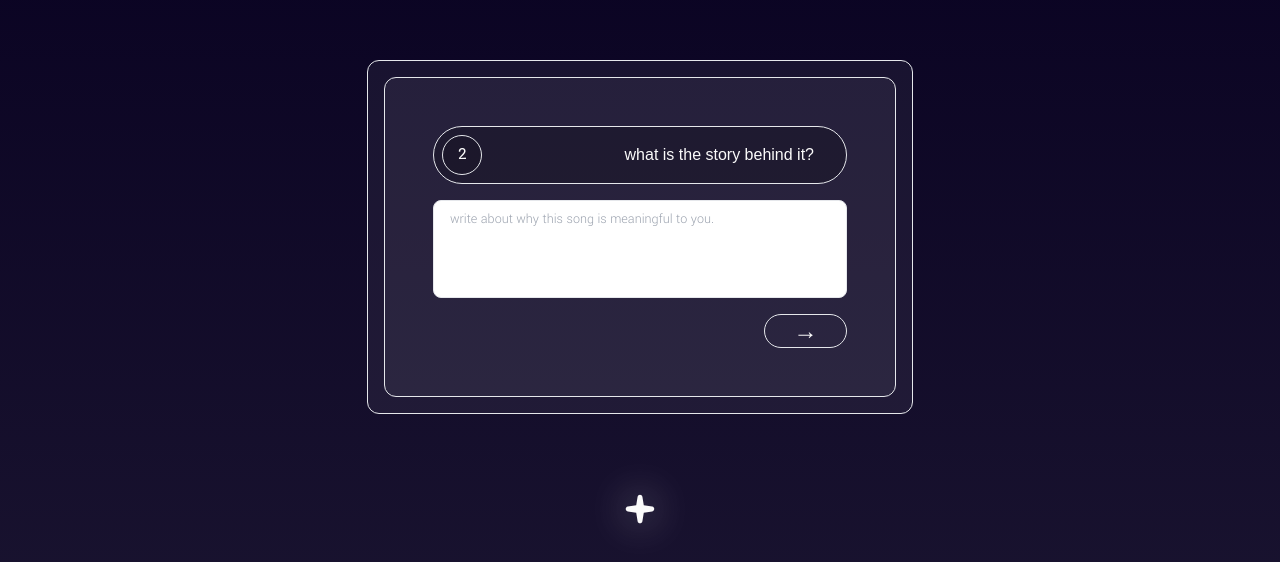
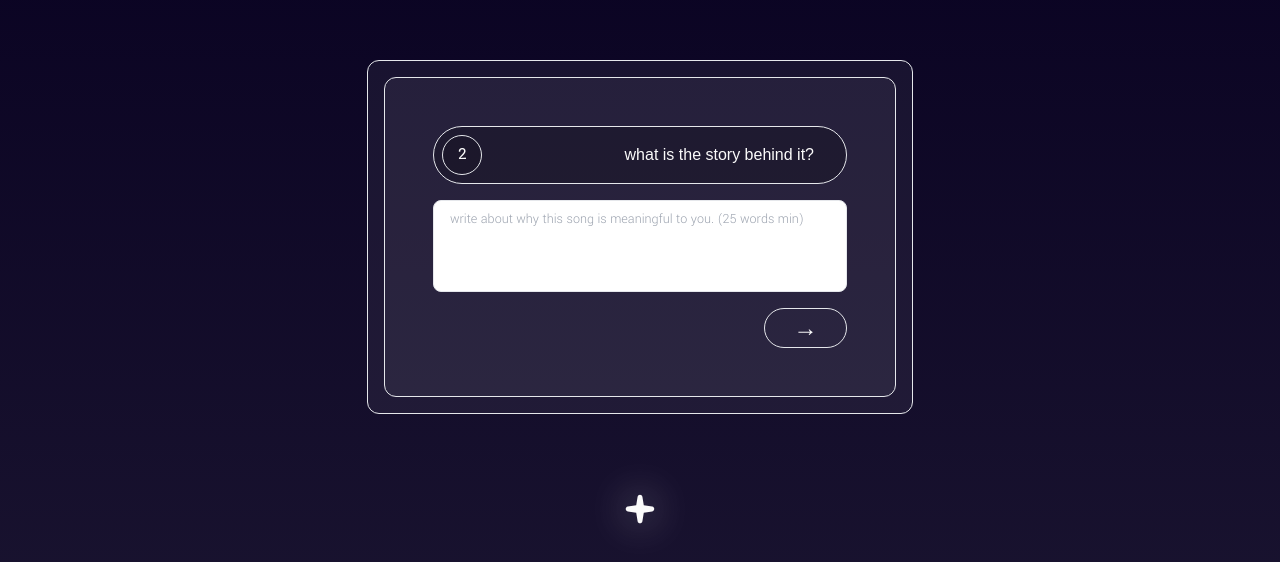
Before and after one commit to kunkunzhu/songs-stories-strangers, a Next.js app: page /send/step-two in a window 1280 px wide. Shown: the part 148-710 px from the top of the page. Built offline with nearby package versions, Linux system fonts and the light colour scheme; a web font is replaced by a local one.

Commit message:
add story length validation

```diff
--- a/src/app/send/step-two/page.tsx
+++ b/src/app/send/step-two/page.tsx
@@ -5,31 +5,56 @@ import Card from "@/components/card";
 import { TapeLabel } from "@/components/cassette";
 import { InputLabel, TextInput } from "@/components/input";
 import Spark from "@/components/spark";
+import { cn } from "@/lib/utils";
 import useSongStore from "@/store/song";
+import { useState } from "react";
 
 export default function SendViewStepTwo() {
   const { song, story, writeStory } = useSongStore();
+  const [error, setError] = useState(false);
 
   return (
     <>
       <Card className="flex flex-col gap-4">
         <TapeLabel index={2} text="what is the story behind it?" />
         <TextInput
-          placeholder="write about why this song is meaningful to you."
+          error={error}
+          placeholder="write about why this song is meaningful to you. (25 words min)"
           onChange={(e: React.FormEvent<HTMLInputElement>) => {
+            setError(false);
             writeStory(e.currentTarget.value);
           }}
         />
         <div
           className="flex justify-end"
           onClick={() => {
-            console.log(song);
-            console.log(story);
+            if (!error) {
+              const wordCount = story.split(" ").length;
+              console.log("words count: ", wordCount);
+              if (wordCount <= 25) {
+                setError(true);
+              } else {
+                // submit (taken to receive step ?!)
+                console.log(song);
+                console.log(story);
+              }
+            }
           }}
         >
           <InputLabel
-            name="→"
-            className="text-2xl bg-opacity-0 hover:bg-opacity-50 hover:drop-shadow-vinyl"
+            name={
+              error
+                ? "please write at least 25 words for your story (ง •̀_•́)ง"
+                : "→"
+            }
+            className={cn(
+              "text-2xl h-[40px] bg-opacity-0",
+              error && "text-xs",
+              error && "w-full",
+              error && "text-red-400",
+              error && "border-red-400",
+              !error && "hover:bg-opacity-50 hover:drop-shadow-vinyl"
+            )}
           />
         </div>
       </Card>
--- a/src/components/input.tsx
+++ b/src/components/input.tsx
@@ -1,8 +1,6 @@
 /** @format */
 "use client";
 
-import useFormStore from "@/store/song";
-import { usePathname, useRouter } from "next/navigation";
 import { useState } from "react";
 import { FormEvent } from "react";
 import { getSong } from "@/services/songs";
@@ -108,14 +106,23 @@ export const ButtonLabel = ({
 export const TextInput = ({
   onChange,
   placeholder,
+  className = "",
+  error = false,
 }: {
   onChange: any;
   placeholder: string;
+  className?: string;
+  error?: boolean;
 }) => {
   return (
     <textarea
       placeholder={placeholder}
-      className="border h-3/4 overflow-scroll resize-none w-full bg-white text-black py-2 px-4 text-sm rounded-lg"
+      className={cn(
+        "border h-full overflow-scroll resize-none w-full bg-white text-black py-2 px-4 text-sm rounded-lg",
+        error && "placeholder-red-500",
+        error && "border-red-500",
+        className
+      )}
       onChange={onChange}
     />
   );
```
